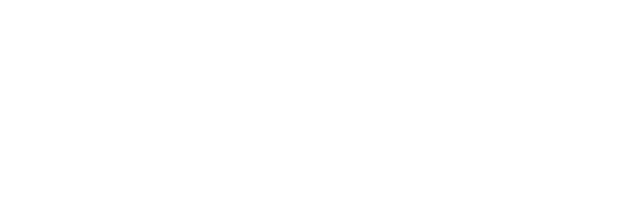
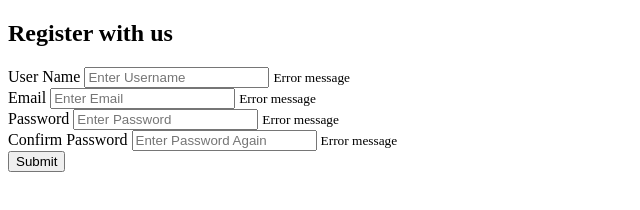
Before and after one commit to poorna99122/20-Web-Projects-With-Vanilla-JavaScript, a plain HTML site: page FormValidator/index.html in a window 1280 px wide. Shown: the whole page, without its empty margins (0-640 px from the left). Drawn offline with Linux system fonts and the light colour scheme.

Commit message:
Html is done for form

```diff
--- a/FormValidator/index.html
+++ b/FormValidator/index.html
@@ -5,8 +5,43 @@
     <meta http-equiv="X-UA-Compatible" content="IE=edge">
     <meta name="viewport" content="width=device-width, initial-scale=1.0">
     <title>Document</title>
+    <link rel="stylesheet" href="styles.css">
 </head>
 <body>
 
+    <div class="container">
+        <form  id="form" class="form">
+            <h2>Register with us</h2>
+            <div class="form-control">
+                <label for="userName">User Name</label>
+                <input type="text" id="userName" placeholder="Enter Username">
+                <small>Error message</small>
+            </div>
+            <div class="form-control">
+                <label for="email">Email</label>
+                <input type="text" id="email" placeholder="Enter Email">
+                <small>Error message</small>
+            </div>
+            <div class="form-control">
+                <label for="password">Password</label>
+                <input type="password" id="password" placeholder="Enter Password">
+                <small>Error message</small>
+            </div>
+            <div class="form-control">
+                <label for="confirmPassword">Confirm Password</label>
+                <input type="password" id="confirmPassword" placeholder="Enter Password Again">
+                <small>Error message</small>
+            </div>
+
+            <button>Submit</button>
+        </form>
+    </div>
+
+
+
+
+
+
+    <script src="script.js"></script>
 </body>
 </html>
```
